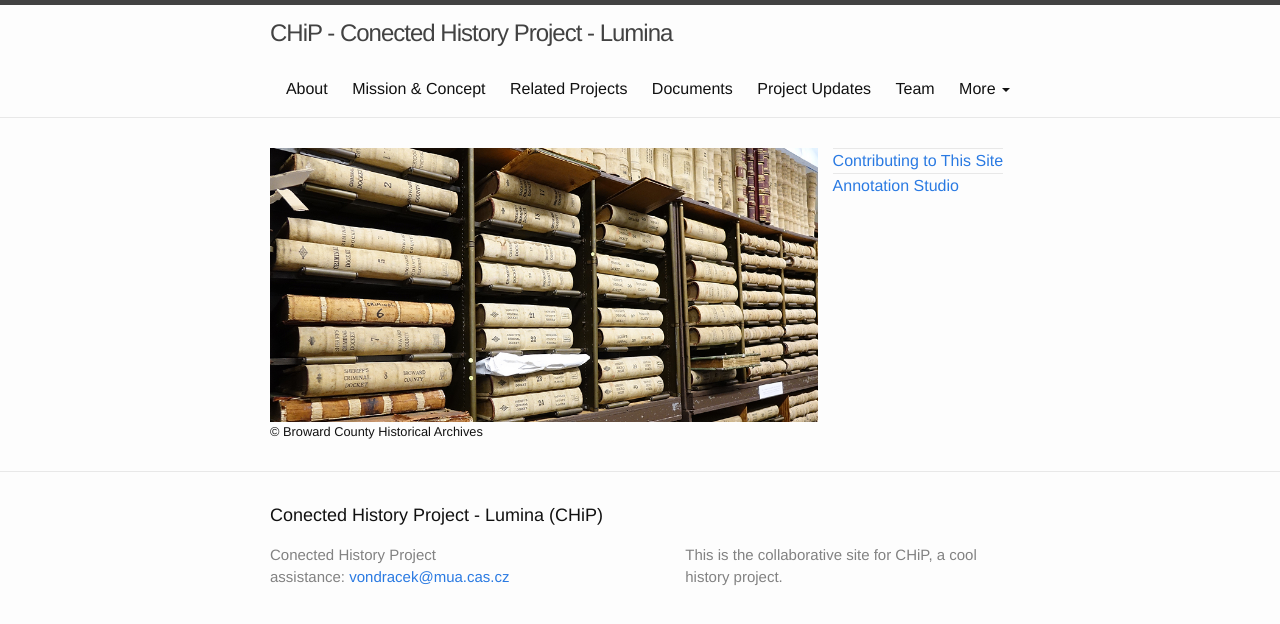
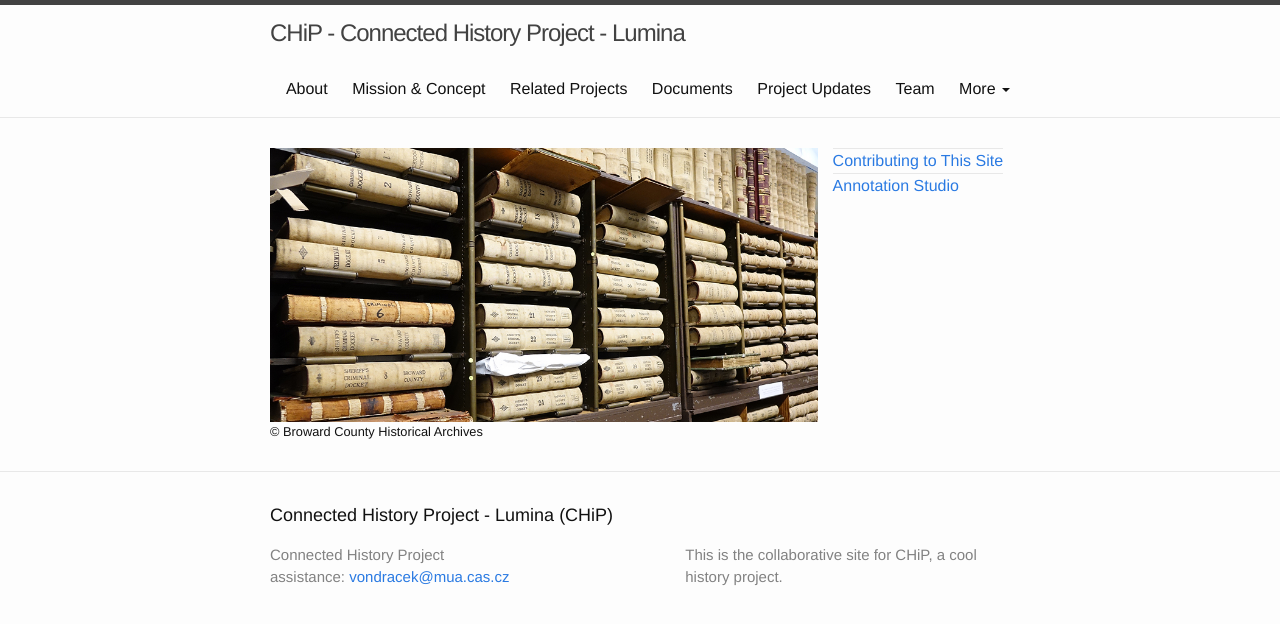
Before and after one commit to CHiP-Lumina/chip-lumina.github.io, a Jekyll site: the page built from index.html, in a window 1280 px wide. Shown: the top 624 px of the page. Built offline with Jekyll 4.4.1, drawn with Linux system fonts in a browser that asks for light colours.

Commit message:
Update _config.yml
Correct stupid spelling error (copy & past error)

```diff
--- a/_config.yml
+++ b/_config.yml
@@ -1,8 +1,8 @@
 # Site settings
 theme: jekyll-theme-cayman
-title: "Conected History Project"
-full_name: "CHiP - Conected History Project - Lumina"
-name: "Conected History Project - Lumina (CHiP)"
+title: "Connected History Project"
+full_name: "CHiP - Connected History Project - Lumina"
+name: "Connected History Project - Lumina (CHiP)"
 email: vondracek@mua.cas.cz
 description: > # this means to ignore newlines until "baseurl:"
   This is the collaborative site for CHiP, a cool history project.
```
